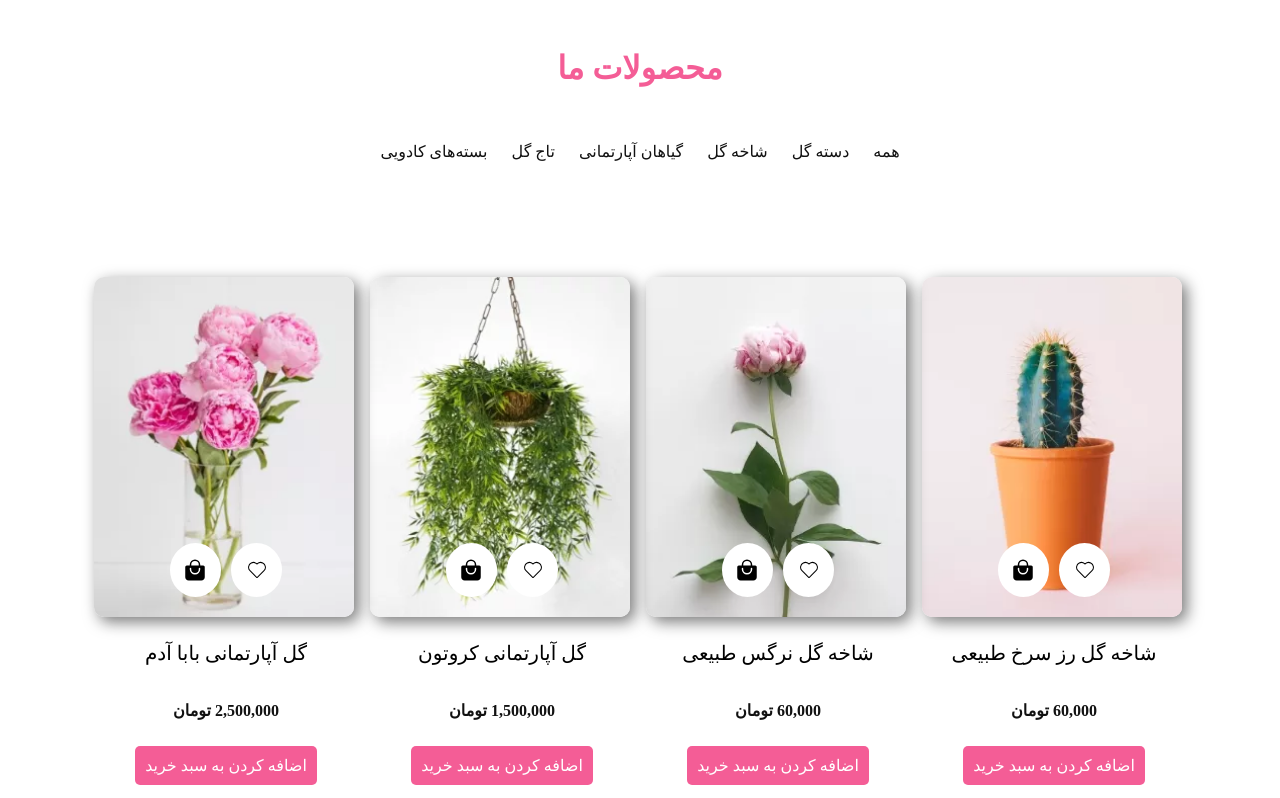
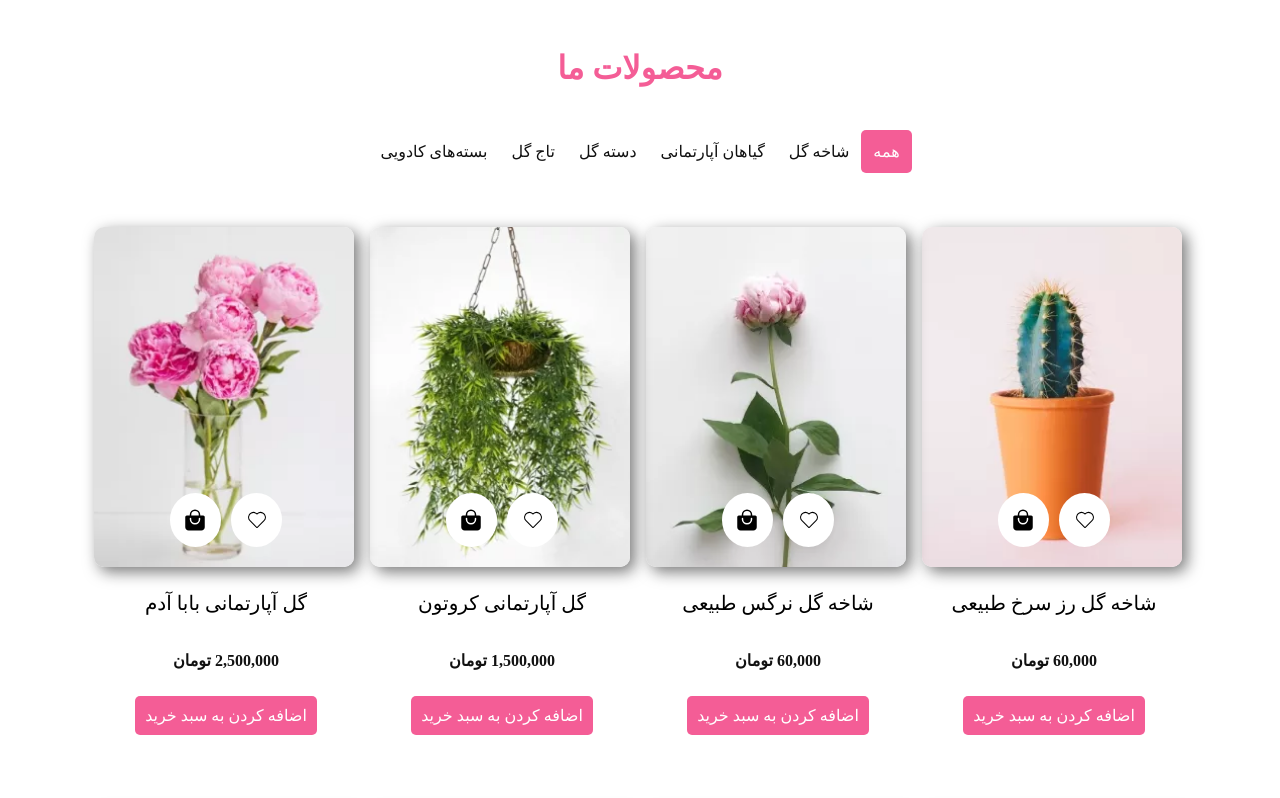
Before and after one commit to ApA-gpj/Hirsa-Flowershop, a React (Vite) app: page / in a window 1280 px wide. Shown: the part 1222-2020 px from the top of the page. Built offline with nearby package versions, Linux system fonts and the light colour scheme.

Commit message:
product Card component deleted\ all codes of card transfered to products component $ filteration worked fine now.

```diff
--- a/src/components/products/ProductCard.jsx
+++ /dev/null
@@ -1,160 +0,0 @@
-import React, { useRef, useState } from "react";
-import styles from "./Products.module.css";
-import { CiHeart } from "react-icons/ci";
-import { IoBagHandle } from "react-icons/io5";
-import productImage1 from '../../assets/productsImages/product1.webp'
-import productImage2 from '../../assets/productsImages/product2.webp'
-import productImage3 from '../../assets/productsImages/product3.webp'
-import productImage4 from '../../assets/productsImages/product4.webp'
-import productImage5 from '../../assets/productsImages/product5.webp'
-import productImage6 from '../../assets/productsImages/product6.webp'
-import productImage7 from '../../assets/productsImages/product7.webp'
-import productImage8 from '../../assets/productsImages/product8.webp'
-import productImage9 from '../../assets/productsImages/product9.webp'
-import productImage10 from '../../assets/productsImages/product10.webp'
-
-const ProductCard = () => {
-   const productsArr = [
-    {
-      id: 1,
-      imgSrc: productImage1,
-      title: "شاخه گل رز سرخ طبیعی",
-      price: 60_000,
-      category: "singleFlower",
-      isLiked: false,
-      isHovered: false,
-    },
-    {
-      id: 2,
-      imgSrc: productImage2,
-      title: "شاخه گل نرگس طبیعی",
-      price: 60_000,
-      category: "singleFlower",
-      isLiked: false,
-      isHovered: false,
-    },
-    {
-      id: 3,
-      imgSrc: productImage3,
-      title: "گل آپارتمانی کروتون",
-      price: 1_500_000,
-      category: "apartement",
-      isLiked: false,
-      isHovered: false,
-    },
-    {
-      id: 4,
-      imgSrc: productImage4,
-      title: "گل آپارتمانی بابا آدم",
-      price: 2_500_000,
-      category: "apartement",
-      isLiked: false,
-      isHovered: false,
-    },
-    {
-      id: 5,
-      imgSrc: productImage5,
-      title: "دسته گل ویژه هیرسا",
-      price: 1_250_000,
-      category: "packedFlower",
-      isLiked: false,
-      isHovered: false,
-    },
-    {
-      id: 6,
-      imgSrc: productImage6,
-      title: "دسته گل عروس",
-      price: 4_000_000,
-      category: "packedFlower",
-      isLiked: false,
-      isHovered: false,
-    },
-    {
-      id: 7,
-      imgSrc: productImage7,
-      title: "تاج گل ختمی",
-      price: 3_000_000,
-      category: "wreath",
-      isLiked: false,
-      isHovered: false,
-    },
-    {
-      id: 8,
-      imgSrc: productImage8,
-      title: "تاج گل هپی مپی",
-      price: 3_500_000,
-      category: "wreath",
-      isLiked: false,
-      isHovered: false,
-    },
-    {
-      id: 9,
-      imgSrc: productImage9,
-      title: "پک کادویی ولنتاین",
-      price: 1_500_000,
-      category: "giftPacked",
-      isLiked: false,
-      isHovered: false,
-    },
-    {
-      id: 10,
-      imgSrc: productImage10,
-      title: "پک کادویی تولد",
-      price: 1_500_000,
-      category: "giftPacked",
-      isLiked: false,
-      isHovered: false,
-    },
-  ];
-
-  const [product, setProduct] = useState(productsArr);
-  const [isLiked, setIsLiked] = useState(false);
-
-  return (
-    <>
-      {product.map((item) => (
-        <div className={styles.productCard} key={item.id}>
-          {/* btns */}
-          <div className={styles.btnContainer}>
-            <div className={styles.btnContent}>
-              <CiHeart className={styles.btnIcon} />
-            </div>
-            <div className={styles.btnContent}>
-              <IoBagHandle className={styles.btnIcon} />
-            </div>
-          </div>
-
-          {/* image */}
-          <div>
-            <img
-              className={styles.productImg}
-              src={item.imgSrc}
-              alt={`${item.title} عکس`}
-            />
-          </div>
-
-          {/* title */}
-          <div>
-            <p className={styles.productTitle}>{item.title}</p>
-          </div>
-          {/* price */}
-          <div>
-            <p className={styles.productPrice}>
-              {item.price.toLocaleString()}{" "}
-              <span className={styles.toman}>تومان</span>
-            </p>
-          </div>
-
-          {/* add to cart */}
-          <div>
-            <button className={styles.productBtn}>
-              اضافه کردن به سبد خرید
-            </button>
-          </div>
-        </div>
-      ))}
-    </>
-  );
-};
-
-export default ProductCard;
--- a/src/components/products/Products.jsx
+++ b/src/components/products/Products.jsx
@@ -1,12 +1,128 @@
 import React, { useState } from "react";
 import styles from "./Products.module.css";
-import ProductCard from "./ProductCard";
-import { Link } from "react-router-dom";
+import { CiHeart } from "react-icons/ci";
+import { IoBagHandle } from "react-icons/io5";
+import productImage1 from "../../assets/productsImages/product1.webp";
+import productImage2 from "../../assets/productsImages/product2.webp";
+import productImage3 from "../../assets/productsImages/product3.webp";
+import productImage4 from "../../assets/productsImages/product4.webp";
+import productImage5 from "../../assets/productsImages/product5.webp";
+import productImage6 from "../../assets/productsImages/product6.webp";
+import productImage7 from "../../assets/productsImages/product7.webp";
+import productImage8 from "../../assets/productsImages/product8.webp";
+import productImage9 from "../../assets/productsImages/product9.webp";
+import productImage10 from "../../assets/productsImages/product10.webp";
 
 const Products = () => {
+  const productsArr = [
+    {
+      id: 1,
+      imgSrc: productImage1,
+      title: "شاخه گل رز سرخ طبیعی",
+      price: 60_000,
+      category: "شاخه گل",
+      isLiked: false,
+      isHovered: false,
+    },
+    {
+      id: 2,
+      imgSrc: productImage2,
+      title: "شاخه گل نرگس طبیعی",
+      price: 60_000,
+      category: "شاخه گل",
+      isLiked: false,
+      isHovered: false,
+    },
+    {
+      id: 3,
+      imgSrc: productImage3,
+      title: "گل آپارتمانی کروتون",
+      price: 1_500_000,
+      category: "گیاهان آپارتمانی",
+      isLiked: false,
+      isHovered: false,
+    },
+    {
+      id: 4,
+      imgSrc: productImage4,
+      title: "گل آپارتمانی بابا آدم",
+      price: 2_500_000,
+      category: "گیاهان آپارتمانی",
+      isLiked: false,
+      isHovered: false,
+    },
+    {
+      id: 5,
+      imgSrc: productImage5,
+      title: "دسته گل ویژه هیرسا",
+      price: 1_250_000,
+      category: "دسته گل",
+      isLiked: false,
+      isHovered: false,
+    },
+    {
+      id: 6,
+      imgSrc: productImage6,
+      title: "دسته گل عروس",
+      price: 4_000_000,
+      category: "دسته گل",
+      isLiked: false,
+      isHovered: false,
+    },
+    {
+      id: 7,
+      imgSrc: productImage7,
+      title: "تاج گل ختمی",
+      price: 3_000_000,
+      category: "تاج گل",
+      isLiked: false,
+      isHovered: false,
+    },
+    {
+      id: 8,
+      imgSrc: productImage8,
+      title: "تاج گل هپی مپی",
+      price: 3_500_000,
+      category: "تاج گل",
+      isLiked: false,
+      isHovered: false,
+    },
+    {
+      id: 9,
+      imgSrc: productImage9,
+      title: "پک کادویی ولنتاین",
+      price: 1_500_000,
+      category: "بسته‌های کادویی",
+      isLiked: false,
+      isHovered: false,
+    },
+    {
+      id: 10,
+      imgSrc: productImage10,
+      title: "پک کادویی تولد",
+      price: 1_500_000,
+      category: "بسته‌های کادویی",
+      isLiked: false,
+      isHovered: false,
+    },
+  ];
 
-  const handleCategoryClick = (event) => {
-    console.log('clicked', event);
+  const allCategories = [
+    "همه",
+    ...new Set(productsArr.map((data) => data.category)),
+  ];
+
+  const [product, setProduct] = useState(productsArr);
+  const [category, setCategory] = useState(allCategories);
+  const [activeCategory, setActiveCategory] = useState("همه");
+
+  const filterMenus = (category) => {
+    if (category === "همه") {
+      setProduct(productsArr);
+      return;
+    }
+    let filteredMenus = productsArr.filter((menu) => menu.category === category);
+    setProduct(filteredMenus);
   };
 
   return (
@@ -15,27 +131,63 @@ const Products = () => {
         <h4>محصولات ما</h4>
       </div>
       <div className={styles.productsCategories}>
-        <button category="all" className={styles.productsCatBtn}>
-          همه
-        </button>
-        <button category="packedFlower" className={styles.productsCatBtn} onClick={ ()=> handleCategoryClick(event)} >
-          دسته گل
-        </button>
-        <button category="singleFlower" className={styles.productsCatBtn}>
-          شاخه گل
-        </button>
-        <button category="apartement" className={styles.productsCatBtn}>
-          گیاهان آپارتمانی
-        </button>
-        <button category="wreath" className={styles.productsCatBtn}>
-          تاج گل
-        </button>
-        <button category="giftPacked" className={styles.productsCatBtn}>
-          بسته‌های کادویی
-        </button>
+        {category.map((categories, index) => (
+          <button
+            key={index}
+            className={`${styles.productsCatBtn} ${
+              categories === activeCategory ? `${styles.active}` : ""
+            } `}
+            onClick={() => {
+              setActiveCategory(categories);
+              filterMenus(categories);
+            }}
+          >
+            {categories}
+          </button>
+        ))}
       </div>
       <div className={styles.productCardContainer}>
-        <ProductCard />
+        {product.map((item) => (
+          <div className={styles.productCard} key={item.id}>
+            {/* btns */}
+            <div className={styles.btnContainer}>
+              <div className={styles.btnContent}>
+                <CiHeart className={styles.btnIcon} />
+              </div>
+              <div className={styles.btnContent}>
+                <IoBagHandle className={styles.btnIcon} />
+              </div>
+            </div>
+
+            {/* image */}
+            <div>
+              <img
+                className={styles.productImg}
+                src={item.imgSrc}
+                alt={`${item.title} عکس`}
+              />
+            </div>
+
+            {/* title */}
+            <div>
+              <p className={styles.productTitle}>{item.title}</p>
+            </div>
+            {/* price */}
+            <div>
+              <p className={styles.productPrice}>
+                {item.price.toLocaleString()}{" "}
+                <span className={styles.toman}>تومان</span>
+              </p>
+            </div>
+
+            {/* add to cart */}
+            <div>
+              <button className={styles.productBtn}>
+                اضافه کردن به سبد خرید
+              </button>
+            </div>
+          </div>
+        ))}
       </div>
     </div>
   );
--- a/src/components/products/Products.module.css
+++ b/src/components/products/Products.module.css
@@ -14,7 +14,6 @@
 .productsCategories {
   display: flex;
   flex-direction: row;
-  margin-bottom: 50px;
 }
 .productsCatBtn {
   font-size: 16px;
@@ -29,8 +28,9 @@
 }
 .productsCatBtn:hover {
   border-bottom: 2px solid #f45d96;
-  color: #f45d96;
-  background: #00000011;
+  color: white;
+  background: #f45d96;
+  border-radius: 5px;
 }
 
 .productCardContainer {
@@ -119,3 +119,10 @@
   background-color: #f45d96;
   color: white;
 }
+
+.active {
+  border-bottom: 2px solid #f45d96;
+  color: white;
+  background: #f45d96;
+  border-radius: 5px;
+}
```
